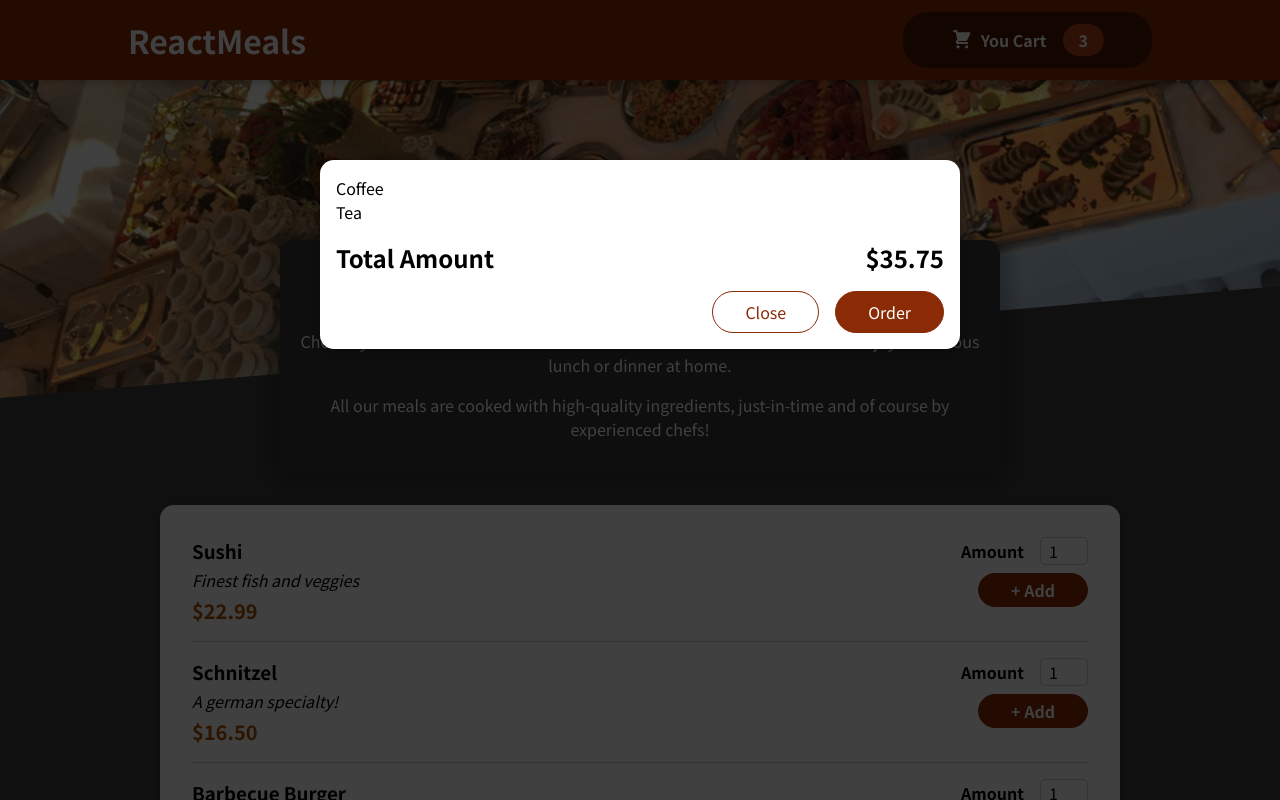
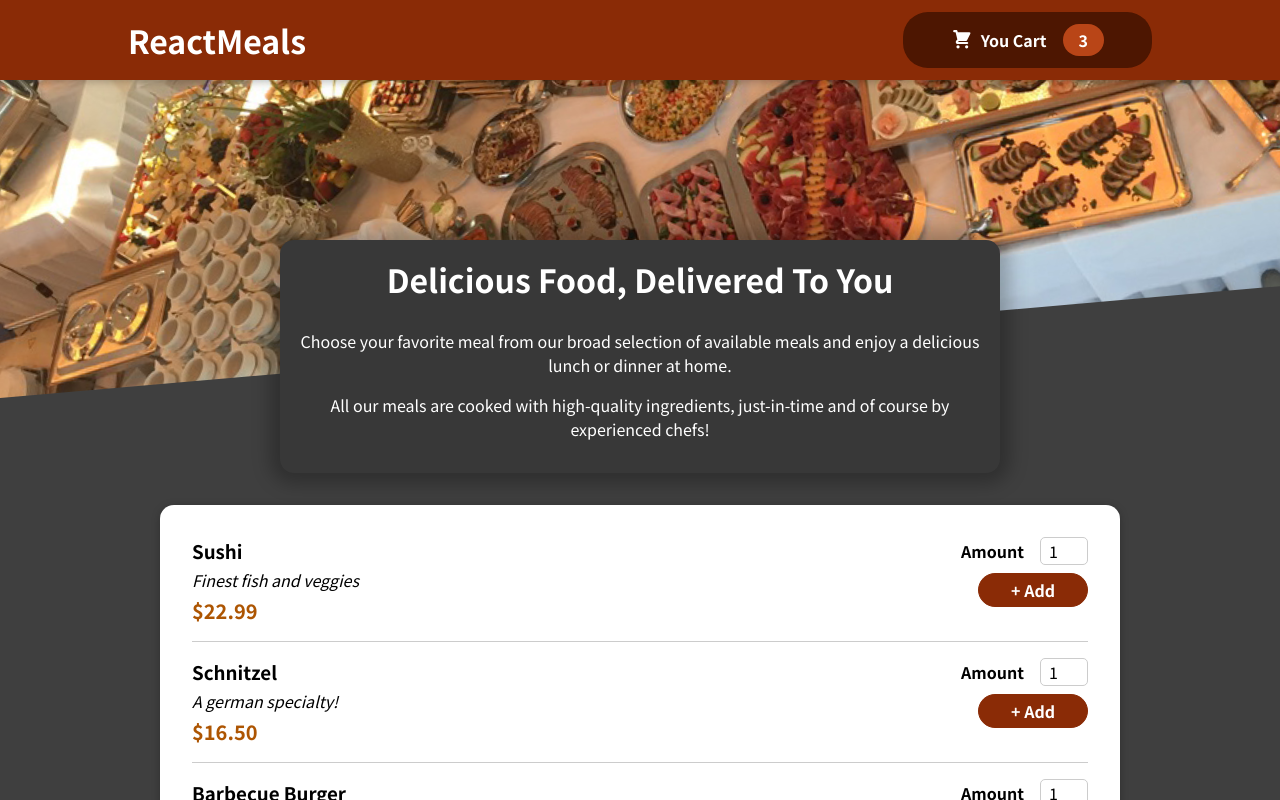
Before and after one commit to elvan/food-order-app-react-example, a React (Create React App) app: page / in a window 1280 px wide. Shown: the top 800 px of the page. Built offline with nearby package versions, Linux system fonts and the light colour scheme.

Commit message:
managing cart and modal state

```diff
--- a/src/App.js
+++ b/src/App.js
@@ -1,12 +1,23 @@
+import { useState } from 'react';
 import Cart from './components/Cart/Cart';
 import Header from './components/Layout/Header';
 import Meals from './components/Meals/Meals';
 
 function App() {
+  const [cartIsShown, setCartIsShown] = useState(false);
+
+  const showCartHandler = () => {
+    setCartIsShown(true);
+  };
+
+  const hideCartHandler = () => {
+    setCartIsShown(false);
+  };
+
   return (
     <>
-      <Cart />
-      <Header />
+      {cartIsShown && <Cart onHideCart={hideCartHandler} />}
+      <Header onShowCart={showCartHandler} />
       <main>
         <Meals />
       </main>
--- a/src/components/Cart/Cart.js
+++ b/src/components/Cart/Cart.js
@@ -18,20 +18,22 @@
           amount: 1
         }
       ].map((item) => (
-        <li>{item.name}</li>
+        <li key={item.id}>{item.name}</li>
       ))}
     </ul>
   );
 
   return (
-    <Modal>
+    <Modal onHideCart={props.onHideCart}>
       {cartItems}
       <div className={classes.total}>
         <span>Total Amount</span>
         <span>$35.75</span>
       </div>
       <div className={classes.actions}>
-        <button className={classes['button--alt']}>Close</button>
+        <button className={classes['button--alt']} onClick={props.onHideCart}>
+          Close
+        </button>
         <button className={classes.button}>Order</button>
       </div>
     </Modal>
--- a/src/components/Layout/Header.js
+++ b/src/components/Layout/Header.js
@@ -7,7 +7,7 @@
     <>
       <header className={classes.header}>
         <h1>ReactMeals</h1>
-        <HeaderCartButton />
+        <HeaderCartButton onShowCart={props.onShowCart} />
       </header>
       <div className={classes['main-image']}>
         <img src={mealsImage} alt='A table full of delicious food' />
--- a/src/components/Layout/HeaderCartButton.js
+++ b/src/components/Layout/HeaderCartButton.js
@@ -3,7 +3,7 @@
 
 const HeaderCartButton = (props) => {
   return (
-    <button className={classes.button}>
+    <button className={classes.button} onClick={props.onShowCart}>
       <span className={classes.icon}>
         <CartIcon />
       </span>
--- a/src/components/UI/Modal.js
+++ b/src/components/UI/Modal.js
@@ -2,7 +2,7 @@
 import classes from './Modal.module.css';
 
 const Backdrop = (props) => {
-  return <div className={classes.backdrop}></div>;
+  return <div className={classes.backdrop} onClick={props.onHideCart}></div>;
 };
 
 const ModalOverlay = (props) => {
@@ -18,7 +18,7 @@
 const Modal = (props) => {
   return (
     <>
-      {createPortal(<Backdrop />, portalElement)}
+      {createPortal(<Backdrop onHideCart={props.onHideCart} />, portalElement)}
       {createPortal(
         <ModalOverlay>{props.children}</ModalOverlay>,
         portalElement
```
